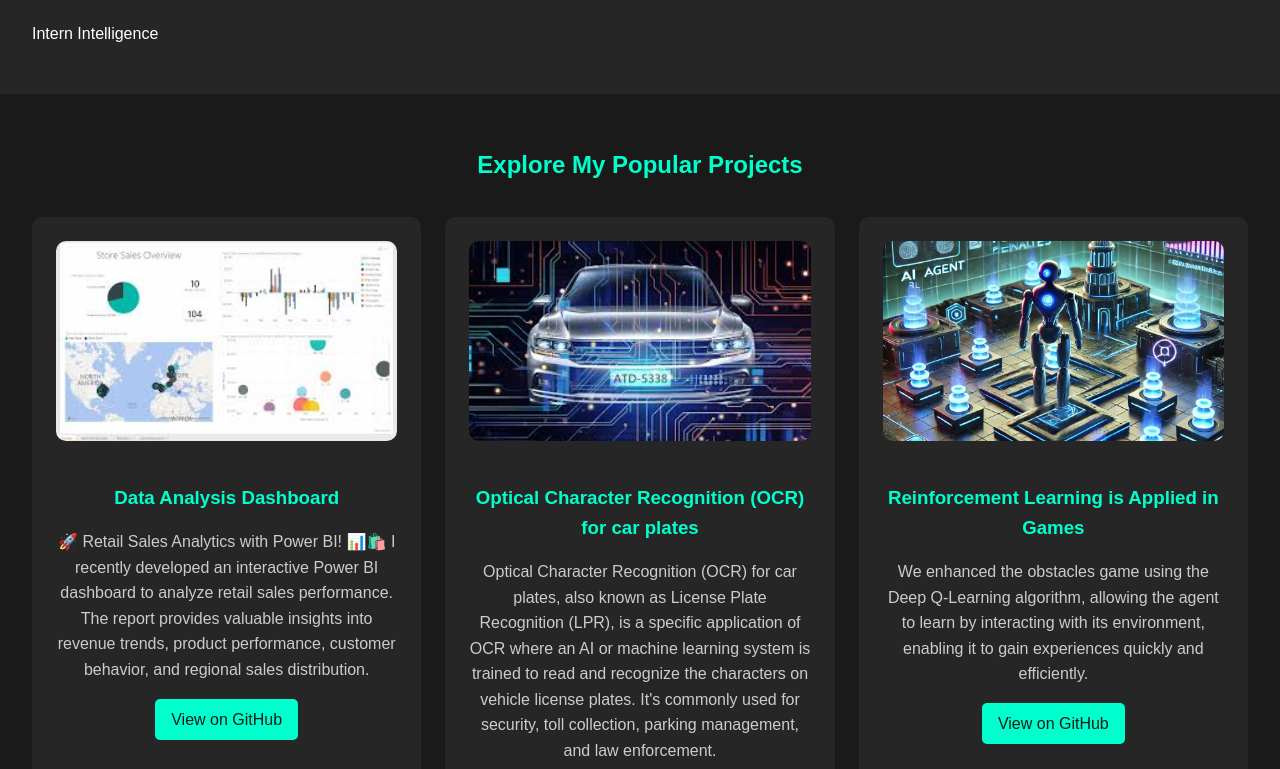
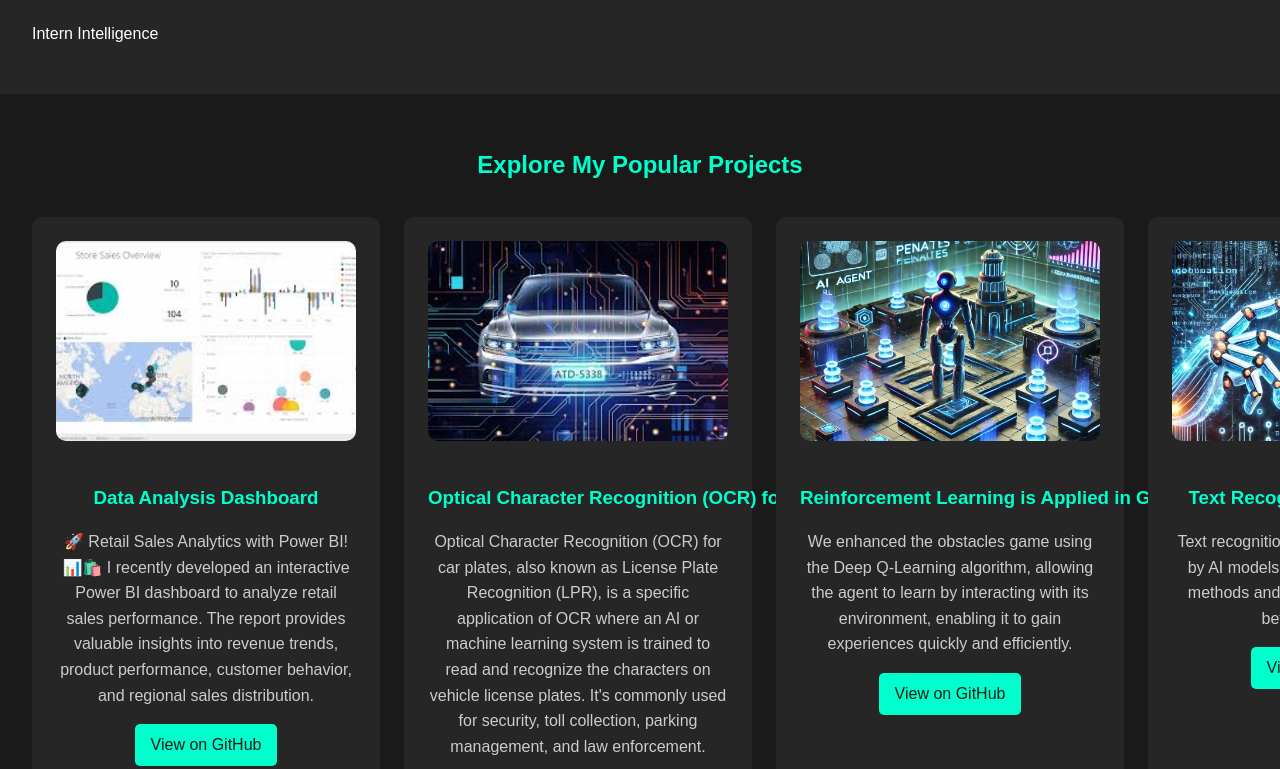
Before and after one commit to Suhip-Majdi/Portfolio.GitHub.io, a plain HTML site: page index.html in a window 1280 px wide. Shown: the part 1403-2172 px from the top of the page. Drawn offline with Linux system fonts and the light colour scheme.

Commit message:
Update styles.css

```diff
--- a/styles.css
+++ b/styles.css
@@ -96,6 +96,8 @@ nav a:hover {
 .projects-section {
   padding: 2rem;
   background-color: #1a1a1a; /* Dark gray background */
+  overflow-x: auto; /* Enable horizontal scrolling */
+  white-space: nowrap; /* Prevent wrapping of project items */
 }
 
 .projects-section h2 {
@@ -105,9 +107,9 @@ nav a:hover {
 }
 
 .project-grid {
-  display: grid;
-  grid-template-columns: repeat(auto-fit, minmax(300px, 1fr));
+  display: inline-flex; /* Use flexbox for horizontal layout */
   gap: 1.5rem;
+  padding-bottom: 1rem; /* Add padding to avoid cutting off shadows */
 }
 
 .project-item {
@@ -116,6 +118,8 @@ nav a:hover {
   border-radius: 10px;
   transition: transform 0.3s ease, box-shadow 0.3s ease;
   text-align: center;
+  width: 300px; /* Fixed width for each project item */
+  flex-shrink: 0; /* Prevent items from shrinking */
 }
 
 .project-item:hover {
@@ -139,6 +143,7 @@ nav a:hover {
 .project-item p {
   color: #cccccc; /* Light gray for text */
   margin-bottom: 1rem;
+  white-space: normal; /* Allow text to wrap */
 }
 
 .project-link {
```
